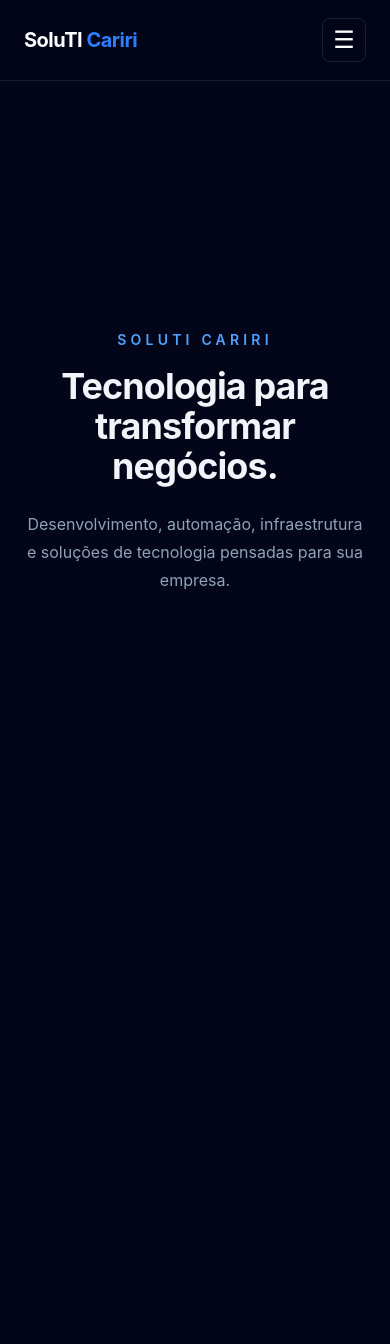
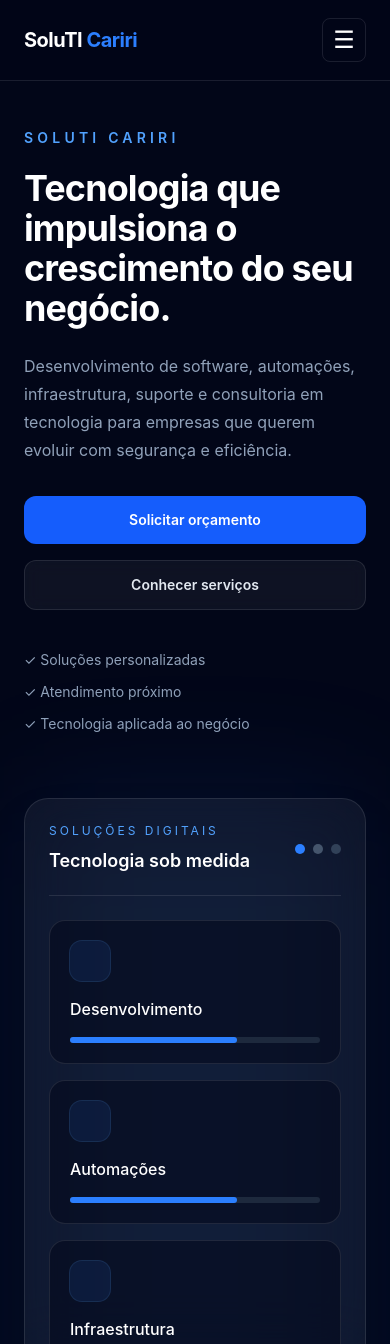
Before and after one commit to Gidelucas/SoluTICariri, a React (Vite) app: page / in a window 390 px wide. Shown: the top 1344 px of the page. Before the commit the page ends 844 px from the top, so only its background shows below. Built offline with nearby package versions, Linux system fonts and the light colour scheme.

Commit message:
feat: crea hero responsivo da landing page

```diff
--- a/src/App.jsx
+++ b/src/App.jsx
@@ -1,4 +1,5 @@
 import Navbar from './components/Navbar'
+import Hero from './components/Hero'
 
 function App() {
   return (
@@ -6,25 +7,7 @@ function App() {
       <Navbar />
 
       <main>
-        <section
-          id="inicio"
-          className="flex min-h-screen items-center justify-center px-6 pt-20"
-        >
-          <div className="text-center">
-            <p className="text-sm font-semibold uppercase tracking-[0.3em] text-blue-400">
-              SoluTI Cariri
-            </p>
-
-            <h1 className="mt-4 text-4xl font-bold tracking-tight sm:text-5xl lg:text-6xl">
-              Tecnologia para transformar negócios.
-            </h1>
-
-            <p className="mx-auto mt-6 max-w-2xl text-base leading-7 text-slate-400 sm:text-lg">
-              Desenvolvimento, automação, infraestrutura e soluções de
-              tecnologia pensadas para sua empresa.
-            </p>
-          </div>
-        </section>
+        <Hero />
       </main>
     </div>
   )
--- /dev/null
+++ b/src/components/Hero.jsx
@@ -0,0 +1,107 @@
+function Hero() {
+  return (
+    <section
+      id="inicio"
+      className="relative overflow-hidden px-6 pb-20 pt-32 sm:pt-36 lg:px-8 lg:pb-28 lg:pt-40"
+    >
+      <div className="absolute inset-0 -z-10">
+        <div className="absolute left-1/2 top-0 h-96 w-96 -translate-x-1/2 rounded-full bg-blue-600/20 blur-3xl" />
+      </div>
+
+      <div className="mx-auto grid max-w-7xl items-center gap-16 lg:grid-cols-2">
+        <div>
+          <p className="text-sm font-semibold uppercase tracking-[0.3em] text-blue-400">
+            SoluTI Cariri
+          </p>
+
+          <h1 className="mt-5 max-w-3xl text-4xl font-bold tracking-tight text-white sm:text-5xl lg:text-6xl">
+            Tecnologia que impulsiona o crescimento do seu negócio.
+          </h1>
+
+          <p className="mt-6 max-w-2xl text-base leading-7 text-slate-400 sm:text-lg">
+            Desenvolvimento de software, automações, infraestrutura, suporte e
+            consultoria em tecnologia para empresas que querem evoluir com
+            segurança e eficiência.
+          </p>
+
+          <div className="mt-8 flex flex-col gap-4 sm:flex-row">
+            <a
+              href="#contato"
+              className="rounded-xl bg-blue-600 px-6 py-3.5 text-center text-sm font-semibold text-white transition hover:bg-blue-500"
+            >
+              Solicitar orçamento
+            </a>
+
+            <a
+              href="#servicos"
+              className="rounded-xl border border-white/10 bg-white/5 px-6 py-3.5 text-center text-sm font-semibold text-slate-200 backdrop-blur transition hover:bg-white/10"
+            >
+              Conhecer serviços
+            </a>
+          </div>
+
+          <div className="mt-10 flex flex-col gap-3 text-sm text-slate-400 sm:flex-row sm:gap-6">
+            <span>✓ Soluções personalizadas</span>
+            <span>✓ Atendimento próximo</span>
+            <span>✓ Tecnologia aplicada ao negócio</span>
+          </div>
+        </div>
+
+        <div className="relative mx-auto w-full max-w-lg">
+          <div className="absolute inset-0 rounded-3xl bg-blue-500/10 blur-3xl" />
+
+          <div className="relative overflow-hidden rounded-3xl border border-white/10 bg-white/5 p-6 shadow-2xl backdrop-blur-xl">
+            <div className="flex items-center justify-between border-b border-white/10 pb-5">
+              <div>
+                <p className="text-xs uppercase tracking-[0.25em] text-blue-400">
+                  Soluções digitais
+                </p>
+
+                <p className="mt-2 text-lg font-semibold text-white">
+                  Tecnologia sob medida
+                </p>
+              </div>
+
+              <div className="flex gap-2">
+                <span className="h-2.5 w-2.5 rounded-full bg-blue-500" />
+                <span className="h-2.5 w-2.5 rounded-full bg-slate-600" />
+                <span className="h-2.5 w-2.5 rounded-full bg-slate-700" />
+              </div>
+            </div>
+
+            <div className="mt-6 grid gap-4 sm:grid-cols-2">
+              {[
+                'Desenvolvimento',
+                'Automações',
+                'Infraestrutura',
+                'Consultoria',
+              ].map((item) => (
+                <div
+                  key={item}
+                  className="rounded-2xl border border-white/10 bg-slate-950/50 p-5"
+                >
+                  <div className="mb-4 h-10 w-10 rounded-xl bg-blue-500/10 ring-1 ring-blue-400/20" />
+
+                  <p className="font-medium text-white">{item}</p>
+
+                  <div className="mt-4 h-1.5 w-full rounded-full bg-slate-800">
+                    <div className="h-full w-2/3 rounded-full bg-blue-500" />
+                  </div>
+                </div>
+              ))}
+            </div>
+
+            <div className="mt-4 rounded-2xl border border-blue-400/20 bg-blue-500/10 p-5">
+              <p className="text-sm font-medium text-blue-200">
+                Tecnologia pensada para gerar eficiência, segurança e
+                crescimento.
+              </p>
+            </div>
+          </div>
+        </div>
+      </div>
+    </section>
+  )
+}
+
+export default Hero
```
